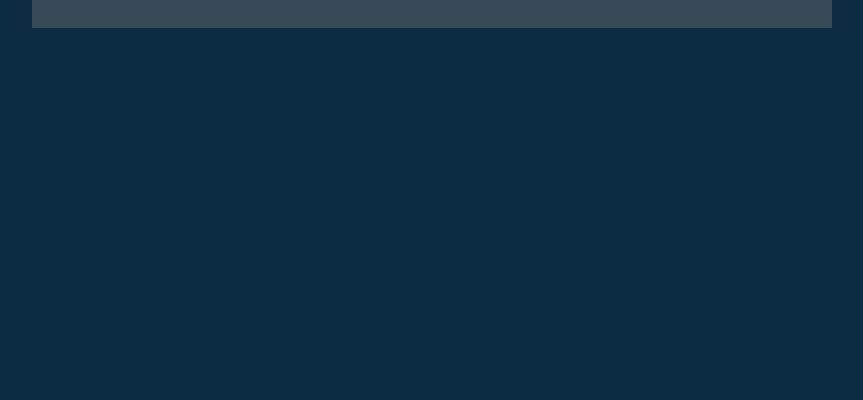
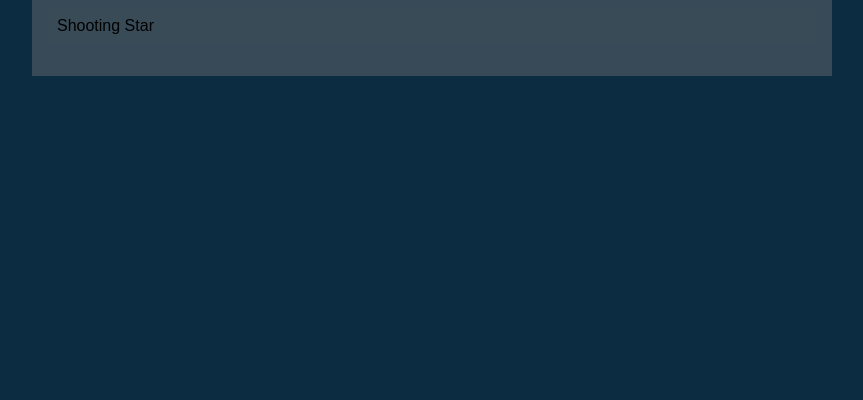
Before and after one commit to marissadreyfus/marissadreyfus.github.io, a plain HTML site: page portfolio.html in a window 1280 px wide. Shown: the part 400-800 px from the top of the page, without its empty margins (208-1071 px from the left). Drawn offline with Linux system fonts and the light colour scheme.

Commit message:
another project

```diff
--- a/portfolio.html
+++ b/portfolio.html
@@ -125,6 +125,7 @@
                     <h1>Khan Academy Portfolio</h1>
                     <ul class="portfolio">
                         <li><a href="https://www.khanacademy.org/computer-programming/whats-for-dinner-melon/4885168957997056">What's for Dinner?</a></li>
+                        <li><a href=https://www.khanacademy.org/computer-programming/spin-off-of-project-shooting-star/6119322727006208>Shooting Star</a></li>
                     </ul>
                 </div>
             </main>
```
